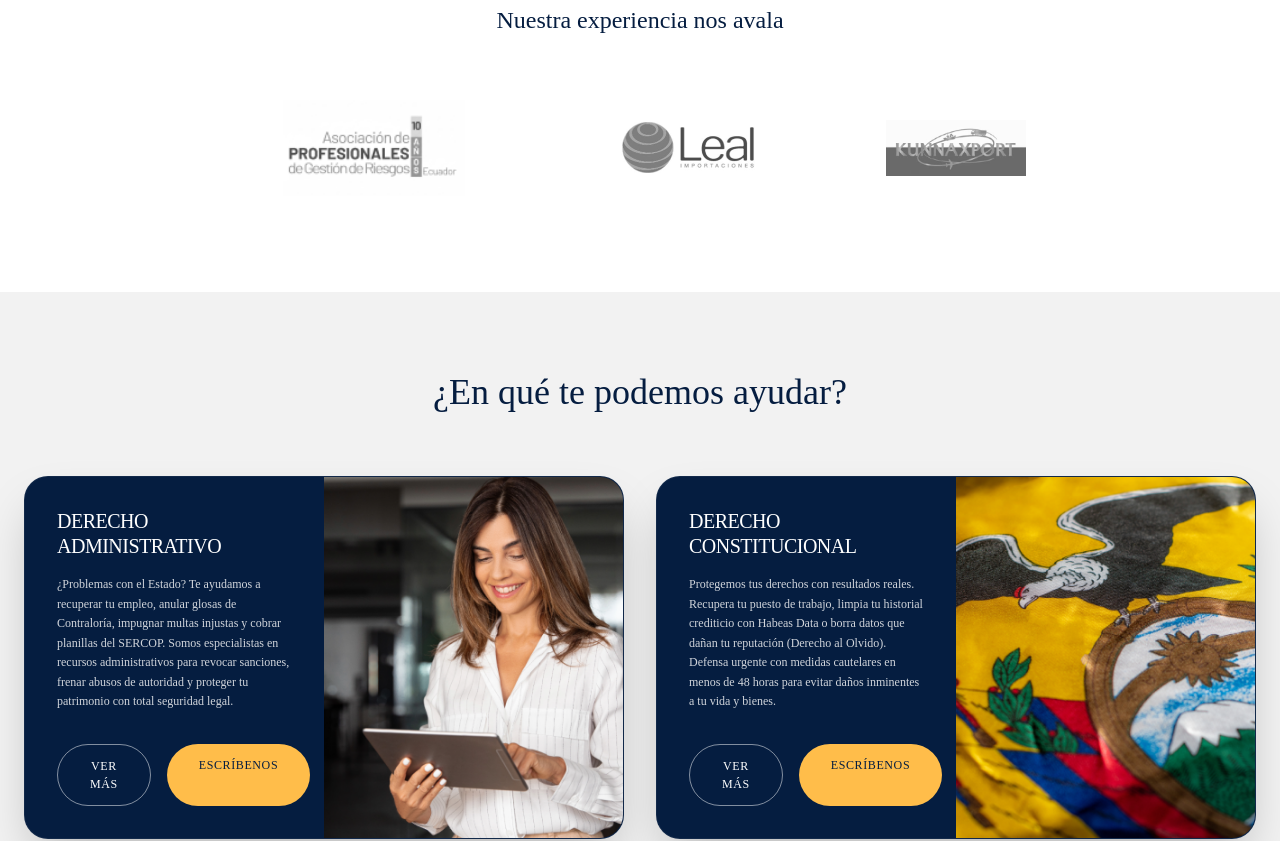
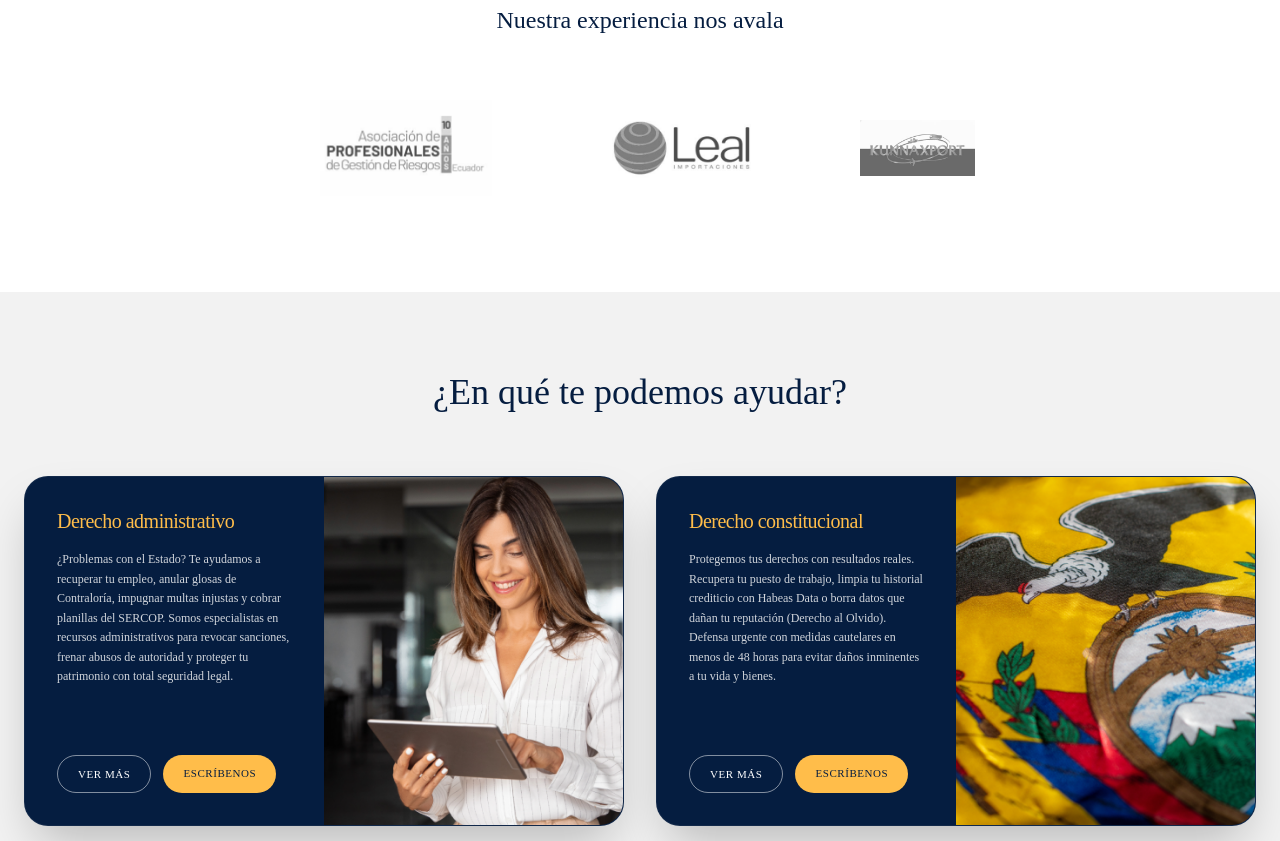
Before and after one commit to DevCardenasS/web-cardenas-saltos, a Next.js app: page / in a window 1280 px wide. Shown: the part 780-1621 px from the top of the page. Built offline with nearby package versions, Linux system fonts and the light colour scheme.

Commit message:
Update index.js

```diff
--- a/pages/index.js
+++ b/pages/index.js
@@ -10,11 +10,9 @@ export default function Home() {
         <title>Cárdenas Saltos | Inicio</title>
       </Head>
 
-      {/* HERO SECTION - CORREGIDO PARA MÓVIL (NO SUPERPUESTO) */}
+      {/* HERO SECTION */}
       <section className="w-full bg-[#051d40] relative min-h-[700px] md:min-h-[600px] flex items-center overflow-hidden">
         <div className="max-w-7xl mx-auto w-full flex flex-col md:flex-row items-center relative px-6">
-
-          {/* TEXTO HERO */}
           <div className="w-full md:w-1/2 py-12 md:py-20 z-20 text-left">
             <h1 className="text-white leading-[1.1]">
               <span className="block text-5xl md:text-7xl font-black mb-2 tracking-tight">
@@ -33,11 +31,9 @@ export default function Home() {
               </a>
             </div>
           </div>
-
-          {/* IMAGEN HERO: Ajustada para que en móvil baje y no tape el texto */}
           <div className="w-full md:w-1/2 md:absolute md:bottom-0 md:right-0 h-[450px] md:h-full flex items-end justify-end pointer-events-none z-10">
             <img
-                src="/home/home-hero-Cardenas-saltos-Abogados-trabajemos-juntos.png"
+                src="/home/Cardenas-Saltos-Hero.jpg"
                 alt="Abogada Cárdenas Saltos"
                 className="h-full w-auto object-contain object-right-bottom md:translate-y-4"
             />
@@ -45,54 +41,50 @@ export default function Home() {
         </div>
       </section>
 
-      {/* SECCIÓN EXPERIENCIA - LOGOS MÁS GRANDES Y SEPARADOS */}
+      {/* SECCIÓN EXPERIENCIA - NUEVAS RUTAS JPG */}
       <section className="w-full py-24 px-6 bg-white text-center">
         <h2 className="text-2xl font-medium text-[#051d40] mb-16">Nuestra experiencia nos avala</h2>
         <div className="max-w-6xl mx-auto flex flex-wrap justify-center items-center gap-16 md:gap-24 grayscale opacity-70">
           <img
-            src="/home/home-experiencia-Cardenas-saltos-Abogados-asociacion-de-profesionales-de-gestiones-de-riesgo.png"
+            src="/home/asociacion de profesionales de gestion de riesgos Cardenas Saltos Abogados Ecuador.jpg"
             className="h-20 md:h-24 object-contain"
             alt="Asociación"
           />
           <img
-            src="/home/home-experiencia-Cardenas-Saltos-abogados-leal.png"
+            src="/home/leal-importaciones Cardenas Saltos Abogados Ecuador.jpg"
             className="h-16 md:h-20 object-contain"
             alt="Leal"
           />
           <img
-            src="/home/home-experiencia-Cardenas-saltos-Abogados-kunnaxport.png"
+            src="/home/kunnaxport Cardenas Saltos Abogados ecuador.jpg"
             className="h-14 md:h-18 object-contain"
-            alt="Kunak"
+            alt="Kunnaxport"
           />
         </div>
       </section>
 
-      {/* SECCIÓN SERVICIOS - FONDO #f2f2f2 - SIN CURSIVAS */}
+      {/* SECCIÓN SERVICIOS */}
       <section className="w-full py-20 px-6 bg-[#f2f2f2]">
         <h2 className="text-center text-4xl font-medium text-[#051d40] mb-16">¿En qué te podemos ayudar?</h2>
         <div className="max-w-7xl mx-auto grid md:grid-cols-2 gap-8">
-
           <ServiceCard
-            title="Derecho Administrativo"
+            title="Derecho administrativo"
             desc="¿Problemas con el Estado? Te ayudamos a recuperar tu empleo, anular glosas de Contraloría, impugnar multas injustas y cobrar planillas del SERCOP. Somos especialistas en recursos administrativos para revocar sanciones, frenar abusos de autoridad y proteger tu patrimonio con total seguridad legal."
             img="/home/home-ayudar-Cardenas-saltos-Abogados-derecho-administrativo.png"
             phoneNumber={phoneNumber}
           />
-
           <ServiceCard
-            title="Derecho Constitucional"
+            title="Derecho constitucional"
             desc="Protegemos tus derechos con resultados reales. Recupera tu puesto de trabajo, limpia tu historial crediticio con Habeas Data o borra datos que dañan tu reputación (Derecho al Olvido). Defensa urgente con medidas cautelares en menos de 48 horas para evitar daños inminentes a tu vida y bienes."
             img="/home/home-ayudar-Cardenas-saltos-Abogados-derecho-constitucional.png"
             phoneNumber={phoneNumber}
           />
-
           <ServiceCard
             title="Notarías"
             desc="Trámites legales rápidos sin ir a juicio. Resolvemos herencias (posesión efectiva), divorcios inmediatos y creación de empresas SAS en tiempo récord. Garantizamos seguridad jurídica en tus escrituras y promesas de compraventa de casas o carros, con total respaldo legal y agilidad en cada proceso."
             img="/home/home-ayudar-Cardenas-saltos-Abogados-derecho-notarial-notarias.png"
             phoneNumber={phoneNumber}
           />
-
           <ServiceCard
             title="Mediación"
             desc="Resuelve tus conflictos hoy mismo de forma económica y sin peleas. Acuerdos legales sobre pensiones de alimentos, visitas, tenencia, deudas bancarias y liquidaciones laborales. Evita juicios de años con un acta de mediación que tiene la misma fuerza de una sentencia y garantiza tu paz mental."
@@ -102,7 +94,7 @@ export default function Home() {
         </div>
       </section>
 
-      {/* BANNER FINAL - ALINEADO IZQUIERDA */}
+      {/* BANNER FINAL */}
       <section className="w-full bg-[#ffbd4a] py-24">
         <div className="max-w-7xl mx-auto px-6 text-left">
           <h2 className="text-[#051d40] text-5xl md:text-6xl leading-tight mb-10">
@@ -119,12 +111,9 @@ export default function Home() {
   );
 }
 
-// COMPONENTE TARJETA CON ORDEN RESPONSIVE: FOTO -> TEXTO -> BOTONES
 function ServiceCard({ title, desc, img, phoneNumber }) {
   return (
     <div className="bg-[#051d40] rounded-3xl overflow-hidden flex flex-col md:flex-row min-h-[350px] shadow-2xl group border border-white/5">
-
-      {/* IMAGEN: Primero en móvil (order-first), después del texto en desktop (md:order-last) */}
       <div className="md:w-1/2 h-64 md:h-auto overflow-hidden bg-[#051d40] order-first md:order-last">
         <img
           src={img}
@@ -132,21 +121,21 @@ function ServiceCard({ title, desc, img, phoneNumber }) {
           className="w-full h-full object-cover group-hover:scale-105 transition-transform duration-500"
         />
       </div>
-
-      {/* TEXTO Y BOTONES */}
       <div className="p-8 md:w-1/2 text-white flex flex-col justify-between order-last md:order-first">
         <div>
-          <h3 className="text-xl font-medium mb-4 uppercase leading-tight tracking-tight">{title}</h3>
+          <h3 className="text-xl font-medium mb-4 leading-tight tracking-tight text-[#ffbd4a]">
+            {title}
+          </h3>
           <p className="text-[12px] text-gray-300 leading-relaxed mb-8 font-normal">
             {desc}
           </p>
         </div>
-        <div className="flex flex-col sm:flex-row gap-4">
-          <button className="border border-white/50 text-white px-8 py-3 text-[12px] rounded-full font-normal hover:bg-white hover:text-[#051d40] transition w-full sm:w-auto uppercase tracking-wider">
+        <div className="flex flex-col sm:flex-row gap-3">
+          <button className="border border-white/50 text-white px-5 py-2.5 text-[11px] rounded-full font-normal hover:bg-white hover:text-[#051d40] transition w-full sm:w-auto uppercase tracking-wider">
             Ver más
           </button>
           <a href={`https://wa.me/${phoneNumber}`}
-             className="bg-[#ffbd4a] text-[#051d40] px-8 py-3 text-[12px] rounded-full font-normal hover:bg-white transition text-center w-full sm:w-auto uppercase tracking-wider">
+             className="bg-[#ffbd4a] text-[#051d40] px-5 py-2.5 text-[11px] rounded-full font-normal hover:bg-white transition text-center w-full sm:w-auto uppercase tracking-wider">
             Escríbenos
           </a>
         </div>
```
